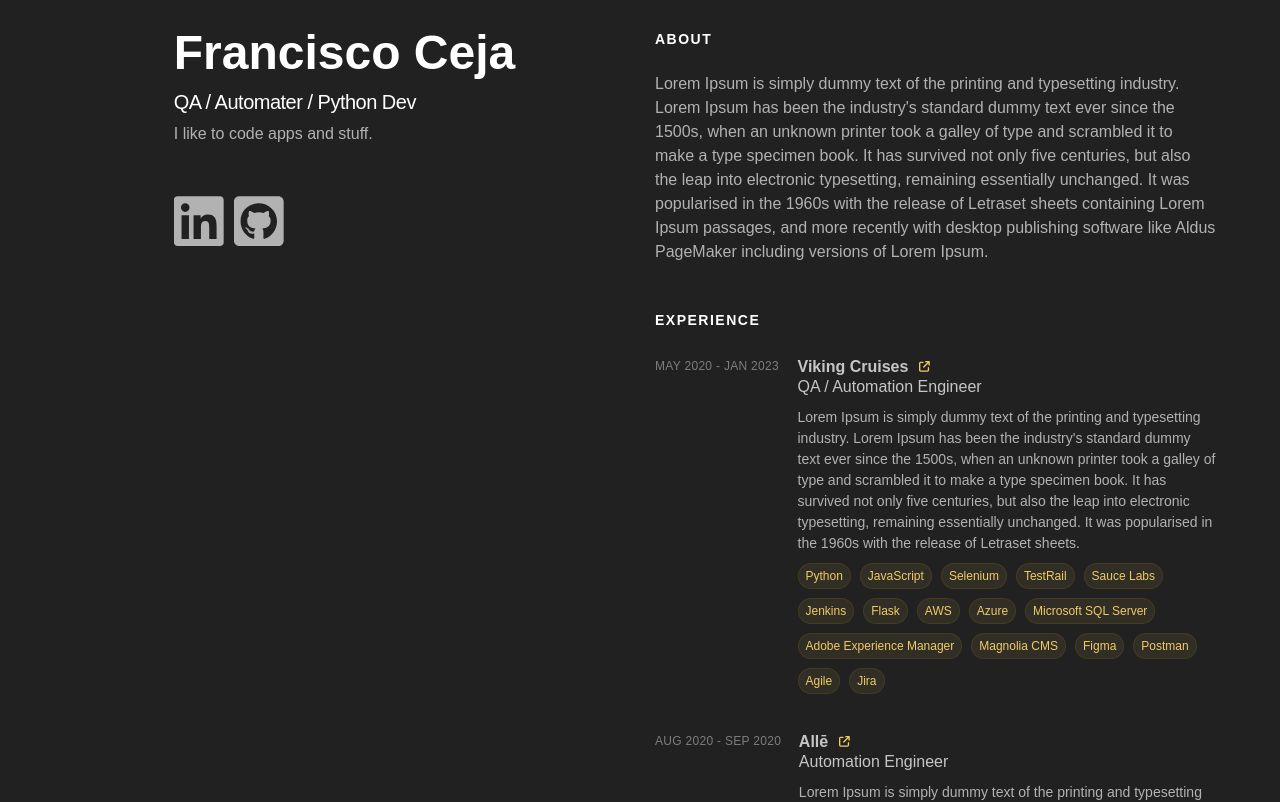
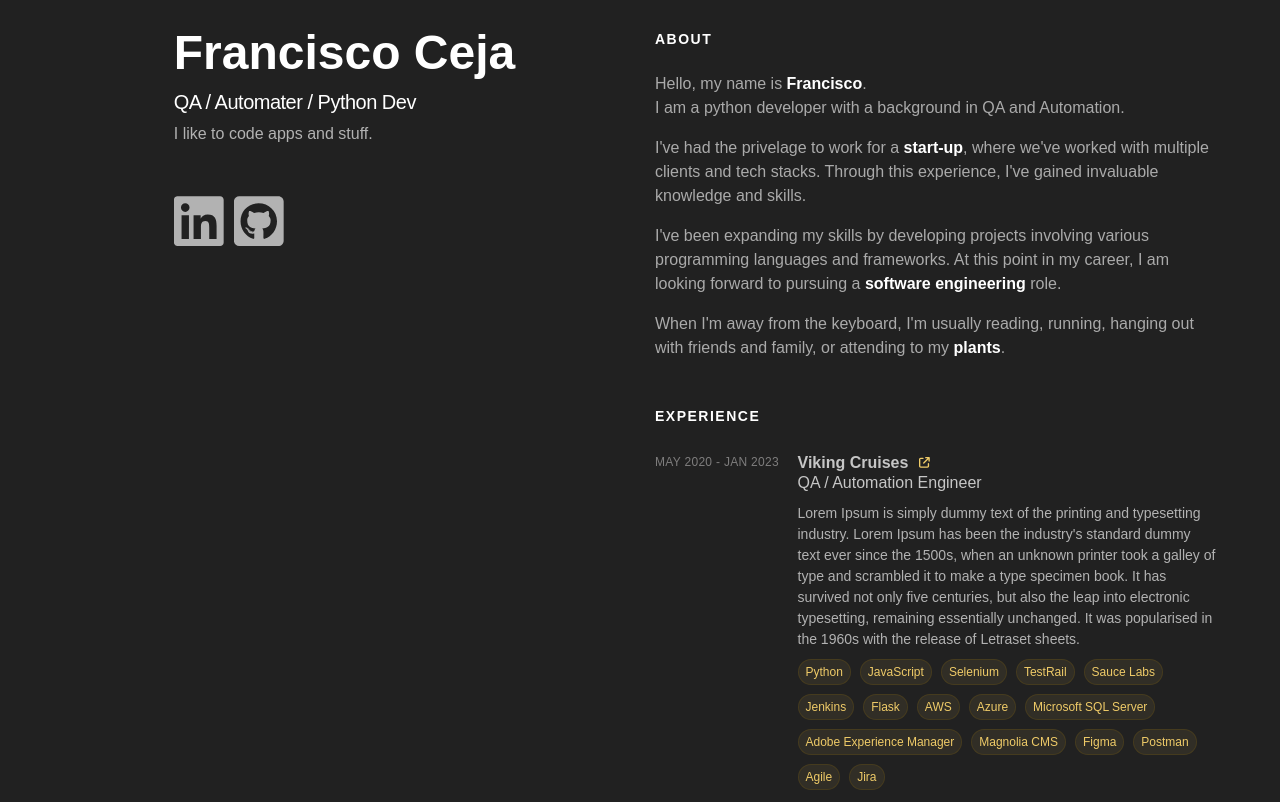
Before and after one commit to fceja/fceja.com_v2, a React (Vite) app: page / in a window 1280 px wide. Shown: the top 802 px of the page. Built offline with nearby package versions, Linux system fonts and the light colour scheme.

Commit message:
add about section content

```diff
--- a/src/scss/components/home/semantic/AboutSection.scss
+++ b/src/scss/components/home/semantic/AboutSection.scss
@@ -10,8 +10,18 @@
     }
 
     p {
-        color: rgb(178, 178, 178);
-        font-weight: none;
+        color: rgb(170, 170, 170);
+        font-weight: 300;
+    }
+
+    strong {
+        color: rgb(255, 255, 255);
+        font-weight: 600;
+
+        a {
+            color: rgb(255, 255, 255);
+            text-decoration: none;
+        }
     }
 }
 
@@ -21,4 +31,15 @@
             margin: 7px 0 0 0;
         }
     }
+
+    .plant-icon {
+        color: rgb(255, 255, 255);
+        font-weight: 600;
+
+        &:hover {
+            color: rgb(182, 217, 88);
+            cursor: url("/src/assets/plant-icon.png"), auto;
+
+        }
+    }
 }
--- a/src/ts/components/home/semantic/AboutSection.tsx
+++ b/src/ts/components/home/semantic/AboutSection.tsx
@@ -1,11 +1,26 @@
 import "@scss/components/home/semantic/AboutSection.scss"
-import { aboutContent } from "@content/HomePageContent"
 
 const AboutSection = () => {
     return (
         <section className="about">
             <h2 className="">ABOUT</h2>
-            <p className="m-0 mt-4 p-0">{aboutContent}</p>
+            <p className="mt-4">
+                Hello, my name is <strong className="hover-text">Francisco</strong>. <br />
+                I am a python developer with a background in QA and Automation.
+            </p>
+            <p>
+                I've had the privelage to work for a <strong><a href="https://valuestreamengineering.com/" target="_blank" className="hover-text">start-up</a></strong>, where we've worked with multiple clients and tech stacks.
+                Through this experience, I've gained invaluable knowledge and skills.
+            </p>
+            <p>
+                I've been expanding my skills by developing projects involving various
+                programming languages and frameworks.
+                At this point in my career, I am looking forward to pursuing a <strong className="hover-text">software engineering</strong> role.
+            </p>
+            <p>
+                When I'm away from the keyboard, I'm usually reading, running, hanging out
+                with friends and family, or attending to my <span className="plant-icon">plants</span>.
+            </p>
         </section>
     )
 }
--- a/src/ts/content/HomePageContent.ts
+++ b/src/ts/content/HomePageContent.ts
@@ -1,15 +1,4 @@
 import { tagDataMap } from "@content/TagContent"
-
-export const aboutContent = `
-    Lorem Ipsum is simply dummy text of the printing and typesetting industry.
-    Lorem Ipsum has been the industry's standard dummy text ever since the 1500s,
-    when an unknown printer took a galley of type and scrambled it to make a type
-    specimen book. It has survived not only five centuries, but also the leap into
-    electronic typesetting, remaining essentially unchanged. It was popularised in
-    the 1960s with the release of Letraset sheets containing Lorem Ipsum passages,
-    and more recently with desktop publishing software like Aldus PageMaker including
-    versions of Lorem Ipsum.
-`
 
 export const experienceCardsContent = [
     {
--- a/src/ts/content/TagContent.ts
+++ b/src/ts/content/TagContent.ts
@@ -49,13 +49,13 @@ export const tagDataMap: Map<string, TagLinkI> = new Map([
     ["mysql", { name: "MySQL", target: "_blank", url: "https://www.mysql.com/" }],
     ["node", { name: "Node JS", target: "_blank", url: "https://nodejs.org/en" }],
     ["nodemailer", { name: "Nodemailer", target: "_blank", url: "https://nodemailer.com/" }],
-    ["nose", { name: "Nose", target: "_blank", url: "https://nose.readthedocs.io/en/latest/" }],
-    ["npm", { name: "NPM", target: "_blank", url: "https://www.npmjs.com/" }],
+    ["nose", { name: "nose", target: "_blank", url: "https://nose.readthedocs.io/en/latest/" }],
+    ["npm", { name: "npm", target: "_blank", url: "https://www.npmjs.com/" }],
     ["numpy", { name: "NumPy", target: "_blank", url: "https://numpy.org/" }],
     ["oauth", { name: "OAuth", target: "_blank", url: "https://oauth.net/" }],
     ["okta", { name: "Okta", target: "_blank", url: "https://www.okta.com/" }],
     ["pandas", { name: "Pandas", target: "_blank", url: "https://pandas.pydata.org/" }],
-    ["pip", { name: "PIP", target: "_blank", url: "https://pypi.org/" }],
+    ["pip", { name: "pip", target: "_blank", url: "https://pypi.org/" }],
     ["postgres", { name: "PostgreSQL", target: "_blank", url: "https://www.postgresql.org/" }],
     ["postman", { name: "Postman", target: "_blank", url: "https://www.postman.com/" }],
     ["pytest", { name: "pytest", target: "_blank", url: "https://docs.pytest.org/en/" }],
```
Also changed, not shown: src/assets/plant-icon.png (added), src/scss/components/home/semantic/plant-icon.png (added).
